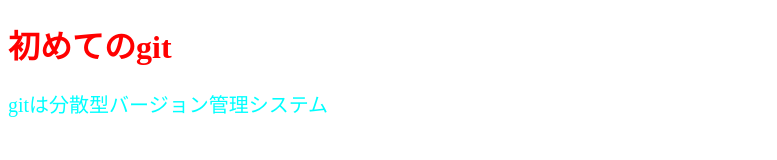
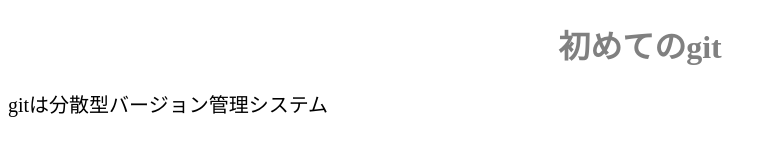
Before and after one commit to yusuke-yusuke-yusuke/first_app, a plain HTML site: page index.html in a window 1280 px wide. Shown: the whole page, without its empty margins (0-777 px from the left). Drawn offline with Linux system fonts and the light colour scheme.

Commit message:
css color change

```diff
--- a/style.css
+++ b/style.css
@@ -1,7 +1,8 @@
 h1 {
-    color: red;
+    color: gray;
+    text-align: center;
 }
 p {
-    color: aqua;
+    color: black;
     font-size: 20px;
 }
```
Also changed, not shown: main.js (line endings or trailing spaces).
